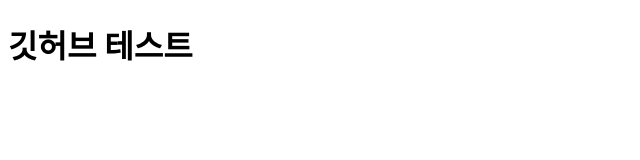
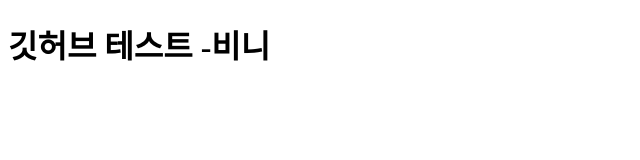
Before and after one commit to dasiy-design/test_gitdesk, a plain HTML site: page index.html in a window 1280 px wide. Shown: the whole page, without its empty margins (0-640 px from the left). Drawn offline with Linux system fonts and the light colour scheme.

Commit message:
05.26수정
수정

```diff
--- a/index.html
+++ b/index.html
@@ -8,6 +8,7 @@
 <body>
   <h1>
     깃허브 테스트
+    -비니
   </h1>
 </body>
 </html>
```
